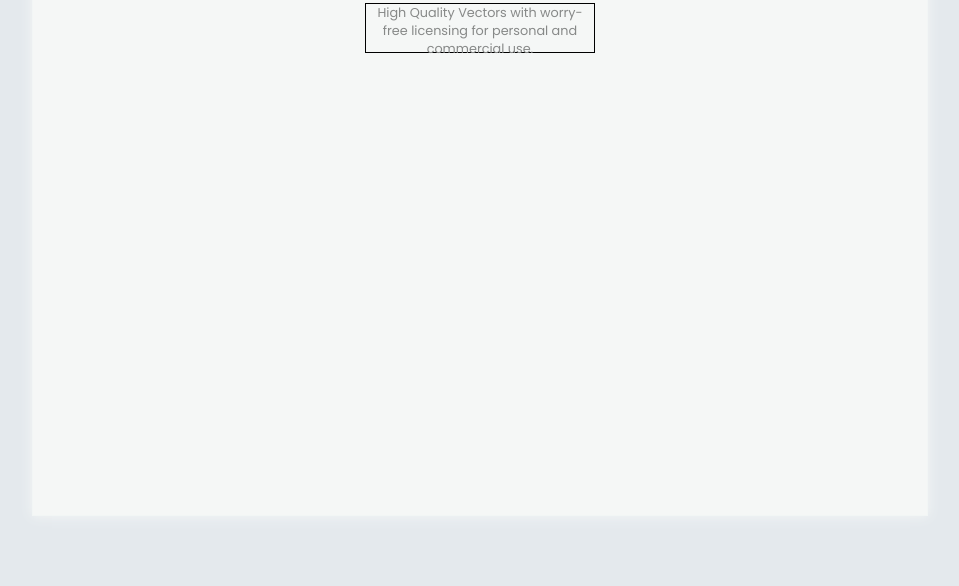
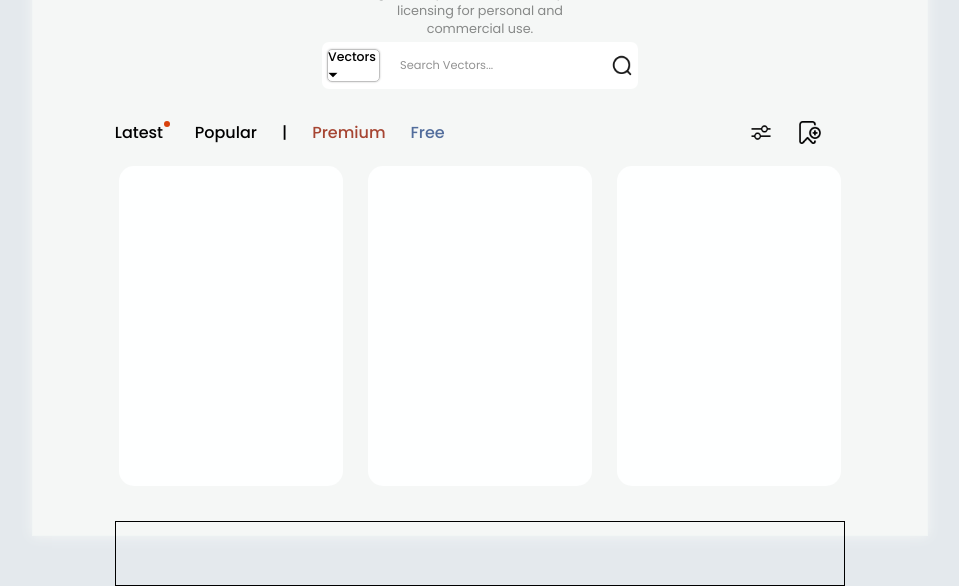
Before and after one commit to jadaun-abhay/css-project, a plain HTML site: page index.html in a window 1280 px wide. Shown: the part 224-810 px from the top of the page, without its empty margins (160-1119 px from the left). Drawn offline with Linux system fonts and the light colour scheme.

Commit message:
feat: added the structure of the rest elements

```diff
--- a/index.html
+++ b/index.html
@@ -11,11 +11,6 @@
     <link
         href="https://fonts.googleapis.com/css2?family=Poppins:ital,wght@0,100;0,200;0,300;0,400;0,500;0,600;0,700;0,800;0,900;1,100;1,200;1,300;1,400;1,500;1,600;1,700;1,800;1,900&display=swap"
         rel="stylesheet">
-    <style>
-        .right-nav-segment {
-            float: right;
-        }
-    </style>
 </head>
 
 <body>
@@ -69,6 +64,35 @@
             <p id="content-heading">Popular Pro Stock Vectors</p>
             <p id="content-description">High Quality Vectors with worry-free licensing for personal and commercial use.
             </p>
+            <div class="search-container">
+                <div class="search-data-container">
+                    <div class="vector-dropdown-box">Vectors &#9207;</div>
+                    <p>Search Vectors...</p>
+                    <img src="assets/icons/search.png" alt="Search Icon">
+                </div>
+            </div>
+            <div class="article-navigation">
+                <div class="article-left-navigation">
+                    <p>
+                        Latest <span id="red-dot"></span>
+                    </p>
+                    <p>Popular</p>
+                    <p>|</p>
+                    <p style="color: #a64532">Premium</p>
+                    <p style="color :#526d9c">Free</p>
+                </div>
+                <div class="article-right-navigation">
+                    <img src="assets/icons/filter.png" alt="">
+                    <img src="assets/icons/bookmark.png" alt="">
+                </div>
+            </div>
+            <div class="card-container">
+                <div class="card dog"></div>
+                <div class="card astronaut"></div>
+                <div class="card rockstar"></div>
+            </div>
+
+            <footer></footer>
         </div>
     </div>
 </body>
--- a/style.css
+++ b/style.css
@@ -15,7 +15,7 @@ body {
 
 .global-container {
   width: 70vw;
-  height: 85vh;
+  height: 90vh;
   background-color: #f5f7f6;
   border: #f2f6f5 solid 1px;
   box-shadow: 0px 0px 12px #f5f7f6;
@@ -132,10 +132,132 @@ ul li:last-child .left-nav-text-content {
 #content-description {
   width: 30%;
   height: 50px;
-  margin: 20px auto;
+  margin: 20px auto 8px auto;
   text-align: center;
   color: #878988;
   font-family: Poppins, sans-serif;
   font-size: 80%;
+}
+
+.search-container {
+  width: 41%;
+  height: 47px;
+  margin: 3px auto;
+  background-color: white;
+  border: none;
+  border-radius: 7px;
+  display: flex;
+  justify-content: center;
+  align-items: center;
+}
+
+.search-data-container {
+  width: 97%;
+  height: 90%;
+  display: flex;
+  align-items: center;
+  gap: 20px;
+}
+
+.vector-dropdown-box {
+  width: 18%;
+  height: 78%;
+  border: #c0c0c0 solid 1px;
+  border-radius: 5px;
+  display: flex;
+  justify-content: center;
+  align-items: center;
+  font-size: 78%;
+  font-family: Poppins, sans-serif;
+  font-weight: 500;
+  box-shadow: 0px 0px 2px #c0c0c0;
+}
+
+.search-data-container > p {
+  width: 65%;
+  height: 78%;
+  display: flex;
+  align-items: center;
+  color: #929292;
+  font-size: 71%;
+  font-family: Poppins, sans-serif;
+}
+
+.search-data-container > img {
+  width: 22px;
+  height: 23px;
+  opacity: 0.9;
+}
+
+.article-navigation {
+  width: 95%;
+  height: 47px;
+  margin: 20px auto 10px auto;
+  display: flex;
+  align-items: center;
+  justify-content: space-between;
+  font-family: Poppins, sans-serif;
+}
+
+.article-left-navigation {
+  display: flex;
+  gap: 25px;
+  font-weight: 500;
+}
+
+.article-left-navigation > p:first-child {
+  width: 55px;
+  height: fit-content;
+  position: relative;
+}
+
+.article-left-navigation > p {
+  width: fit-content;
+  height: fit-content;
+}
+
+#red-dot {
+  display: block;
+  position: absolute;
+  top: 1px;
+  right: 0;
+  width: 6px;
+  height: 6px;
+  background-color: #d8410c;
+  border-radius: 50px;
+}
+
+.article-right-navigation {
+  display: flex;
+  padding-right: 24px;
+  gap: 27px;
+}
+
+.article-right-navigation > img {
+  width: 22px;
+  height: 23px;
+}
+
+.card-container {
+  width: 94%;
+  height: 320px;
+  margin: 7px auto 20px auto;
+  display: flex;
+  justify-content: space-between;
+  gap: 10px;
+}
+
+.card {
+  width: 31%;
+  height: 100%;
+  background-color: #feffff;
+  border: none;
+  border-radius: 15px;
+}
+
+footer {
+  width: 95%;
+  height: 65px;
+  margin: 35px auto;
   border: black solid 1px;
 }
```
Also changed, not shown: assets/icons/bookmark.png (added), assets/icons/filter.png (added), assets/icons/search.png (added).
